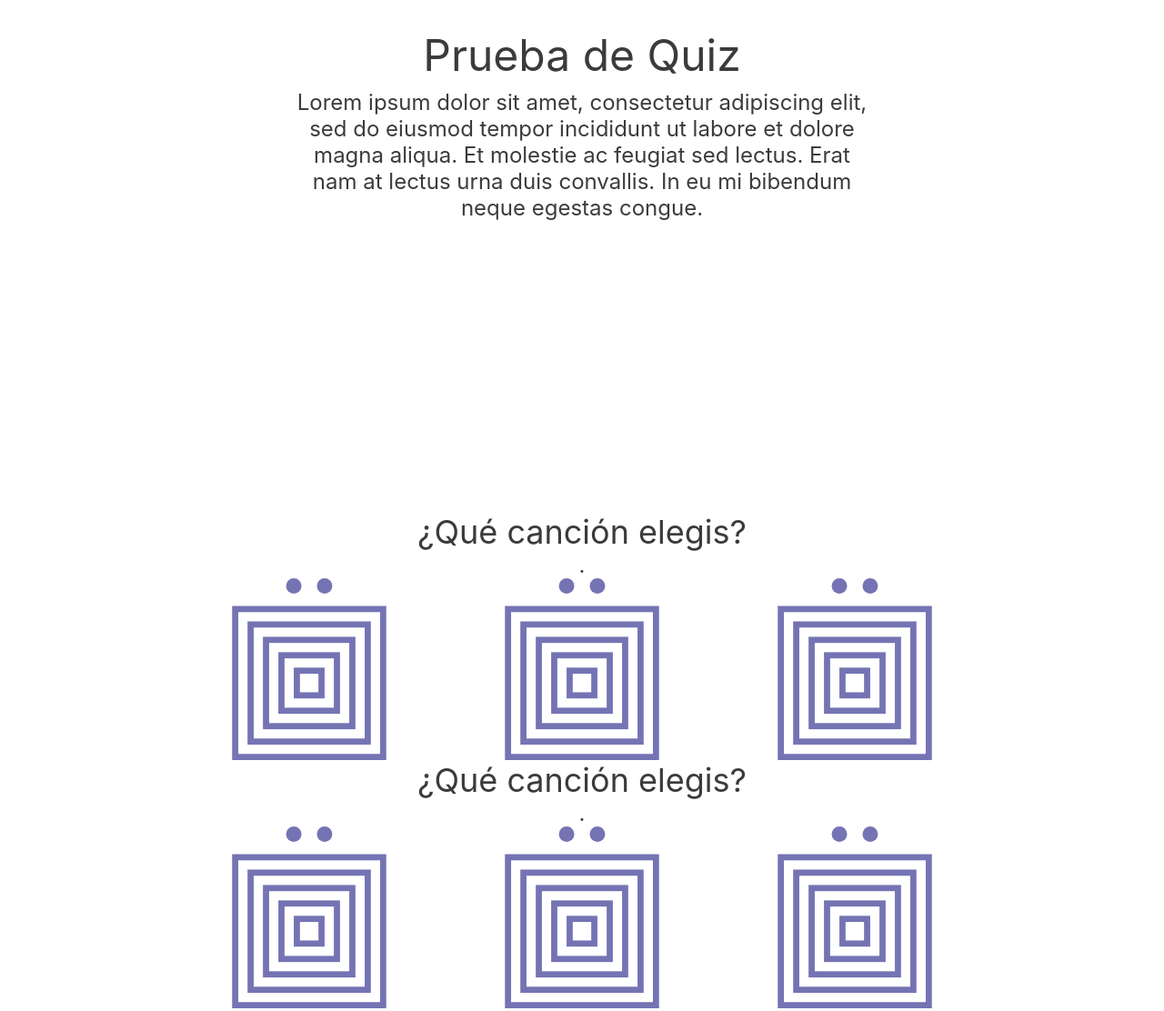
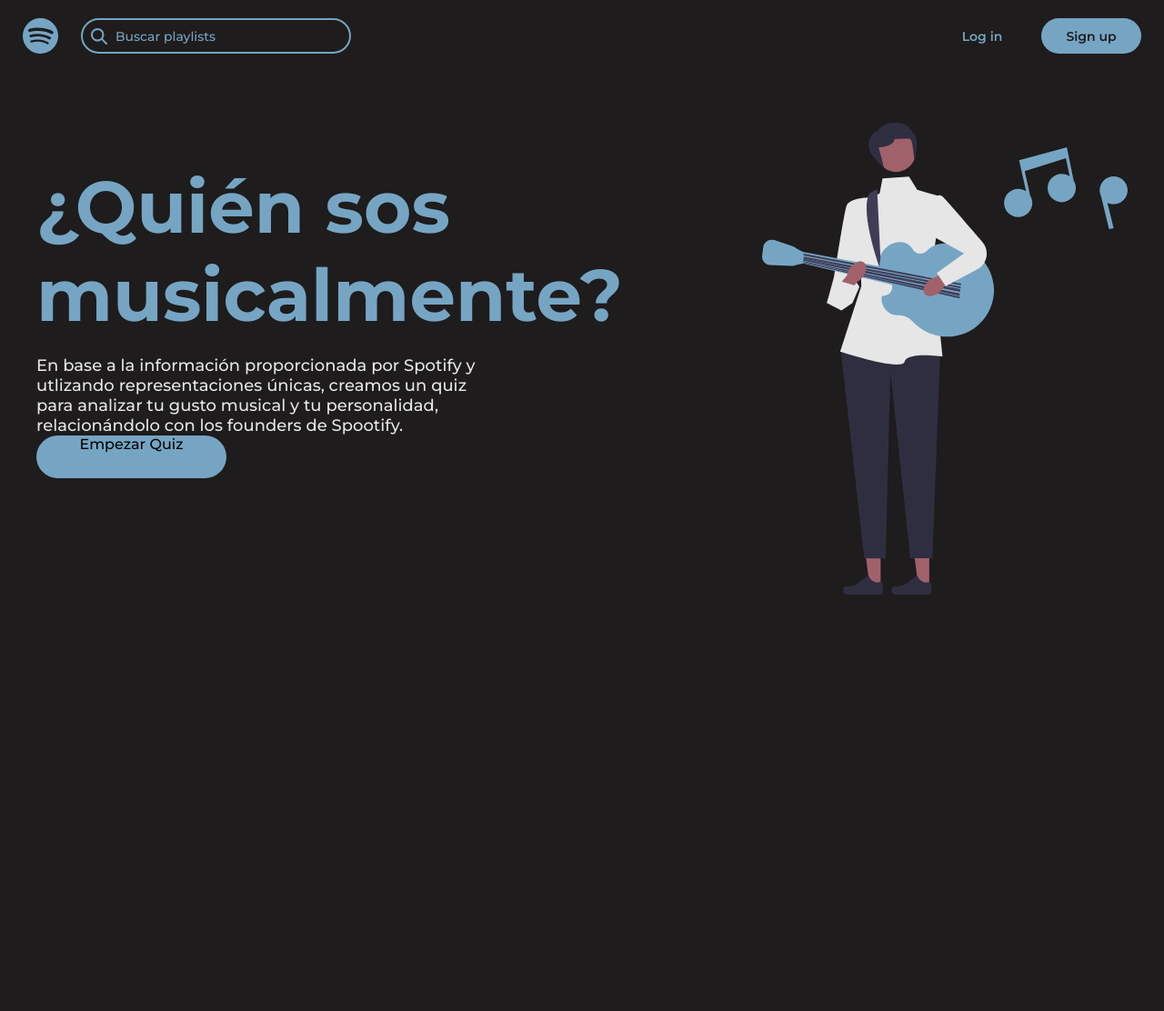
Before and after one commit to gaston-lm/vd_s1_proyecto_final_Bonas_LozaMontana_Curzio, a plain HTML site: page index.html in a window 1280 px wide. Shown: the top 1112 px of the page at 91% size. Drawn offline with nearby package versions, Linux system fonts and the light colour scheme.

Commit message:
landing page

```diff
--- a/index.html
+++ b/index.html
@@ -5,25 +5,55 @@
     <meta http-equiv="X-UA-Compatible" content="IE=edge" />
     <title>Pruebas</title>
     <meta name="viewport" content="width=device-width, initial-scale=1" />
-    <link rel="stylesheet" href="styles/index.css" />
+    <link rel="stylesheet" href="styles/index.css"/>
+    <link rel="preconnect" href="https://fonts.googleapis.com%22%3E/"/>
+    <link rel="preconnect" href="https://fonts.gstatic.com/" crossorigin>
+    <link href="https://fonts.googleapis.com/css2?family=Montserrat:ital,wght@0,100;0,300;0,500;0,600;0,700;0,800;0,900;1,100;1,200;1,300;1,400;1,500;1,600;1,700;1,800;1,900&display=swap" rel="stylesheet">
   </head>
 
   <body>
     <audio id="audioPlayer" controls style="display: none;"></audio>
+
+    <header class="fixed-header">
+      <div class="header_sections">
+        <svg id="logo" width="39" height="39" viewBox="0 0 39 39" fill="none" xmlns="http://www.w3.org/2000/svg">
+          <path d="M31.005 17.355C24.765 13.65 14.3325 13.26 8.385 15.1125C7.41 15.405 6.435 14.82 6.1425 13.9425C5.85 12.9675 6.435 11.9925 7.3125 11.7C14.235 9.6525 25.6425 10.0425 32.8575 14.3325C33.735 14.82 34.0275 15.99 33.54 16.8675C33.0525 17.55 31.8825 17.8425 31.005 17.355ZM30.81 22.815C30.3225 23.4975 29.445 23.79 28.7625 23.3025C23.4975 20.085 15.5025 19.11 9.36 21.06C8.58 21.255 7.7025 20.865 7.5075 20.085C7.3125 19.305 7.7025 18.4275 8.4825 18.2325C15.6 16.0875 24.375 17.16 30.42 20.865C31.005 21.1575 31.2975 22.1325 30.81 22.815ZM28.47 28.1775C28.08 28.7625 27.3975 28.9575 26.8125 28.5675C22.23 25.74 16.4775 25.155 9.6525 26.715C8.97 26.91 8.385 26.4225 8.19 25.8375C7.995 25.155 8.4825 24.57 9.0675 24.375C16.4775 22.7175 22.9125 23.4 27.9825 26.52C28.665 26.8125 28.7625 27.5925 28.47 28.1775ZM19.5 0C16.9392 0 14.4035 0.504383 12.0377 1.48435C9.67182 2.46432 7.52216 3.90068 5.71142 5.71142C2.05446 9.36838 0 14.3283 0 19.5C0 24.6717 2.05446 29.6316 5.71142 33.2886C7.52216 35.0993 9.67182 36.5357 12.0377 37.5157C14.4035 38.4956 16.9392 39 19.5 39C24.6717 39 29.6316 36.9455 33.2886 33.2886C36.9455 29.6316 39 24.6717 39 19.5C39 16.9392 38.4956 14.4035 37.5157 12.0377C36.5357 9.67182 35.0993 7.52216 33.2886 5.71142C31.4778 3.90068 29.3282 2.46432 26.9623 1.48435C24.5965 0.504383 22.0608 0 19.5 0Z" fill="#76A5C4"/>
+        </svg>
+        <div id="searcher">
+          <svg width="18" height="18" viewBox="0 0 18 18" fill="none" xmlns="http://www.w3.org/2000/svg">
+            <path d="M17 17L11.6667 11.6667M1 7.22222C1 8.03934 1.16094 8.84845 1.47364 9.60336C1.78633 10.3583 2.24466 11.0442 2.82245 11.622C3.40023 12.1998 4.08617 12.6581 4.84108 12.9708C5.596 13.2835 6.40511 13.4444 7.22222 13.4444C8.03934 13.4444 8.84845 13.2835 9.60336 12.9708C10.3583 12.6581 11.0442 12.1998 11.622 11.622C12.1998 11.0442 12.6581 10.3583 12.9708 9.60336C13.2835 8.84845 13.4444 8.03934 13.4444 7.22222C13.4444 6.40511 13.2835 5.596 12.9708 4.84108C12.6581 4.08617 12.1998 3.40023 11.622 2.82245C11.0442 2.24466 10.3583 1.78633 9.60336 1.47364C8.84845 1.16094 8.03934 1 7.22222 1C6.40511 1 5.596 1.16094 4.84108 1.47364C4.08617 1.78633 3.40023 2.24466 2.82245 2.82245C2.24466 3.40023 1.78633 4.08617 1.47364 4.84108C1.16094 5.596 1 6.40511 1 7.22222Z" stroke="#76A5C4" stroke-width="2" stroke-linecap="round" stroke-linejoin="round"/>
+          </svg>
+          <p>Buscar playlists</p>
+        </div>
+      </div>
+      <div class="header_sections">
+        <div class="botones_header" id="log_in">
+          Log in
+        </div>
+        <div class="botones_header" id="sign_up">
+          Sign up
+        </div>
+      </div>
+    </header>
+
     <main>
       <section id="intro">
-        <h1 class="intro__hed">
-          Prueba de Quiz
-        </h1>
-        <p>
-          Lorem ipsum dolor sit amet, consectetur adipiscing elit, sed do eiusmod tempor incididunt
-          ut labore et dolore magna aliqua. Et molestie ac feugiat sed lectus. Erat nam at lectus
-          urna duis convallis. In eu mi bibendum neque egestas congue.
-        </p>
+        <div id="intro_text">
+          <h1>¿Quién sos musicalmente?</h1>
+          <p>En base a la información proporcionada por Spotify y utlizando representaciones únicas, creamos un quiz para analizar tu gusto musical y tu personalidad, relacionándolo con los founders de Spootify.</p>
+          <div id="container_inicio_quiz">
+            <h3 id="inicio_quiz">Empezar Quiz</h3>
+          </div>
+        </div>
+        <div id="intro_svg">
+          <svg id="question_1_2">
+            <image xlink:href="media\intro.svg" width="100%" height="100%" />
+          </svg>
+        </div>
       </section>
 
       <section id="quiz">
-        <div class="preguntas">
+        <div class="preguntas" id="pregunta_1">
             <h2>¿Qué canción elegis?</h2>
             <p>.</p>
             <div class="opciones" id="question_1">
@@ -39,7 +69,7 @@
             </div>
         </div>
 
-        <div class="preguntas">
+        <div class="preguntas" id="pregunta_2">
           <h2>¿Qué canción elegis?</h2>
           <p>.</p>
           <div class="opciones" id="question_2">
--- a/scripts/index.js
+++ b/scripts/index.js
@@ -1,26 +1,22 @@
 const selectedAnswers = {}; // Data structure to store selected answers
+
+document.getElementById('inicio_quiz').addEventListener('click', function() {
+  var pregunta1 = document.getElementById('pregunta_1');
+  pregunta1.scrollIntoView({ behavior: 'smooth' });
+});
 
 // Fetch data for Question 1
 fetch('songs.json')
   .then(response => response.json())
   .then(data => {
     const options = document.querySelectorAll('#question_1 svg');
-
+    const nextQuestionContainer = document.querySelector('#pregunta_2');
     options.forEach((option, index) => {
       option.addEventListener('click', () => {
         const answerNumber = index + 1;
 
         selectedAnswers['question_1'] = answerNumber;
         console.log(selectedAnswers); // Display the selected answers in the console
-
-        // Example decision-making based on selected answers for Question 1
-        if (answerNumber === 1) {
-          // Handle decision for Question 1, Answer 1
-        } else if (answerNumber === 2) {
-          // Handle decision for Question 1, Answer 2
-        }
-        // Add more conditions as needed
-
         disableOptions('question_1');
       });
 
@@ -42,22 +38,13 @@
   .then(response => response.json())
   .then(data => {
     const options = document.querySelectorAll('#question_2 svg');
-
+    const nextQuestionContainer = document.querySelector('#pregunta_3');
     options.forEach((option, index) => {
       option.addEventListener('click', () => {
         const answerNumber = index + 1;
 
         selectedAnswers['question_2'] = answerNumber;
         console.log(selectedAnswers); // Display the selected answers in the console
-
-        // Example decision-making based on selected answers for Question 2
-        if (answerNumber === 1) {
-          // Handle decision for Question 2, Answer 1
-        } else if (answerNumber === 2) {
-          // Handle decision for Question 2, Answer 2
-        }
-        // Add more conditions as needed
-
         disableOptions('question_2');
       });
 
@@ -82,3 +69,27 @@
     option.style.pointerEvents = 'none';
   });
 }
+
+
+// scroll a siguiente pregunta
+
+var preguntas = document.getElementsByClassName('preguntas');
+
+for (var i = 0; i < preguntas.length; i++) {
+  var options = preguntas[i].querySelectorAll('.opciones svg');
+  for (var j = 0; j < options.length; j++) {
+    options[j].addEventListener('click', scrollToNextQuestion);
+  }
+}
+
+function scrollToNextQuestion() {
+  // Find the index of the current question
+  var currentQuestionIndex = Array.from(preguntas).findIndex(function (question) {
+    return question.contains(this);
+  }, this.closest('.preguntas'));
+
+  // Scroll to the next question if available
+  if (currentQuestionIndex < preguntas.length - 1) {
+    preguntas[currentQuestionIndex + 1].scrollIntoView({ behavior: 'smooth' });
+  }
+}
--- a/styles/index.css
+++ b/styles/index.css
@@ -2,18 +2,13 @@
   box-sizing: border-box;
 }
 
-html,
 body {
   margin: 0;
   padding: 0;
-}
-
-body {
-  font-family: -apple-system, BlinkMacSystemFont, 'Segoe UI', Roboto, Oxygen,
-    Ubuntu, Cantarell, 'Open Sans', 'Helvetica Neue', sans-serif;
+  font-family: 'Montserrat', sans-serif;
   min-height: 1280px;
-  color: #3b3b3b;
   font-size: 24px;
+  background-color: #1E1C1C;
 }
 
 p,
@@ -68,23 +63,49 @@
 }
 
 #intro {
-  max-width: 40rem;
-  margin: 1rem auto;
-  text-align: center;
+  display: flex;
+  margin-top: 135px;
+  margin-bottom: 320px;
+  padding-left: 40px;
+  padding-right: 40px;
 }
 
-.intro__hed {
-  font-size: 2em;
-  line-height: 1.2;
-  margin: 2rem auto 0.5rem auto;
+#intro_svg svg {
+  width: 402px;
+  height: 519px;
+}
+
+#intro_text {
+  margin-top: 44px;
+}
+
+#intro_text h1 {
+  font-size: 80px;
+  font-weight: bold;
+  color: #76A5C4;
+}
+
+#intro_text p {
+  font-size: 18px;
+  font-weight: 500;
+  color: #E6E6E6;
+  width: 515px;
+  margin-top: 18px;
+}
+#container_inicio_quiz {
+  width: 209px;
+  height: 47px;
+  display: flex;
+  justify-content: center;
+  background-color: #76A5C4;
+  border-radius: 30px;
+}
+#intro_text h3 {
+  font-size: 16px;
 }
 
 .intro__dek {
   color: #8a8a8a;
-}
-
-#intro {
-  margin-bottom: 320px;
 }
 
 #outro {
@@ -192,4 +213,73 @@
   justify-content: center;
   flex-direction: column;
   align-items: center;
+  height: 100vh;
 }
+
+/* header */
+
+.fixed-header {
+  display: flex;
+  position: fixed;
+  top: 0;
+  left: 0;
+  width: 100%;
+  z-index: 100;
+  padding-left: 25px;
+  padding-right: 25px;
+  padding-top: 20px;
+  padding-bottom: 20px;
+  justify-content: space-between;
+  font-weight: 600;
+  background-color: #1E1C1C;
+}
+
+.header_sections {
+  display: flex;
+}
+
+#searcher {
+  display: flex;
+  border: 2px solid #76A5C4;
+  border-radius: 30px;
+  align-items: center;
+}
+
+#searcher p {
+  font-size: 14px;
+  font-weight: 500;
+}
+
+#searcher svg {
+  margin-left: 9px;
+  margin-right: 9px;
+}
+
+#searcher p {
+  margin-right: 147px;
+  color: #76A5C4;
+}
+
+#logo {
+  margin-right: 25px;
+}
+
+.botones_header {
+  border-radius: 30px;
+  align-items: center;
+  width: 110px;
+  margin-left: 10px;
+  font-size: 14px;
+  display: flex;
+  justify-content: center;
+}
+
+#sign_up {
+  background-color: #76A5C4;
+  border-radius: 30px;
+  color: #1E1C1C;
+}
+
+#log_in {
+  color: #76A5C4;
+}
```
Also changed, not shown: media/intro.svg (added), media/searcher.svg (added). Lines whose indentation alone changed are shown as unchanged.
